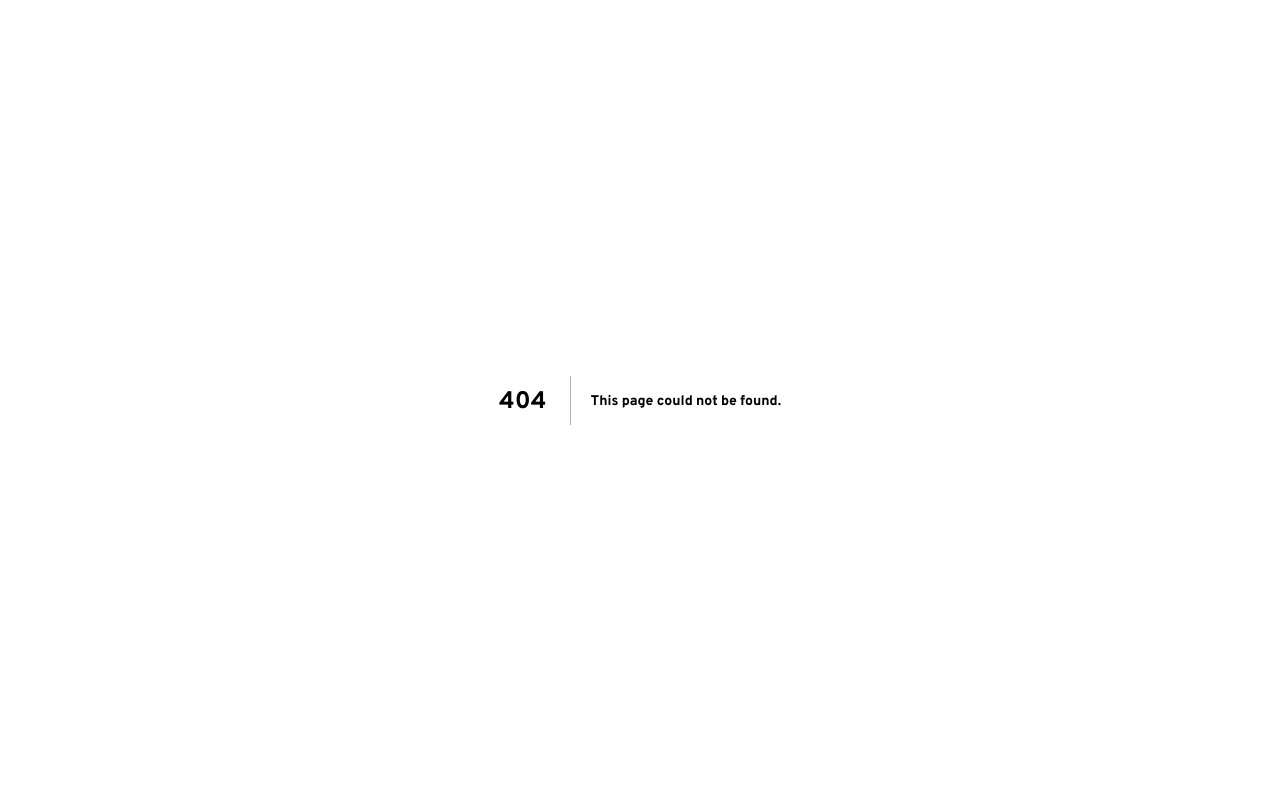
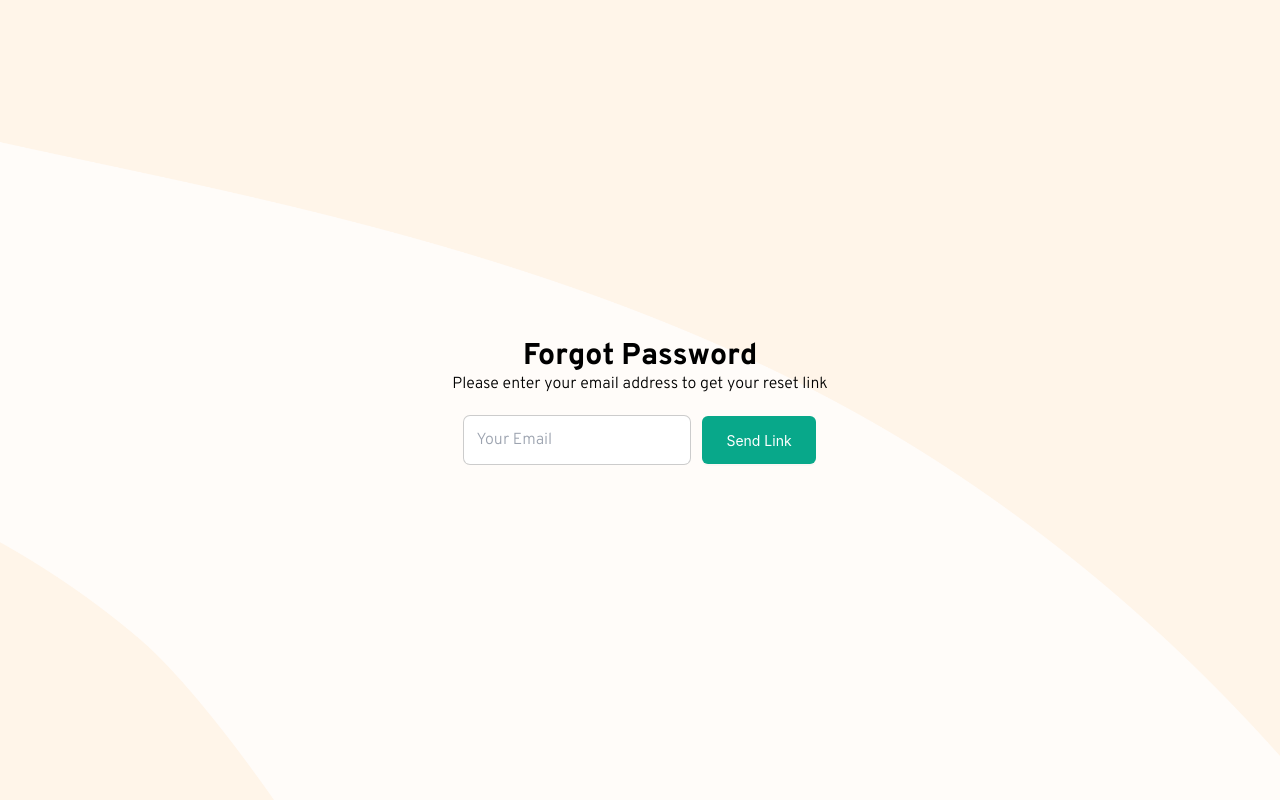
Before and after one commit to koffie99/rumlyn-host-rebuild, a Next.js app: page /screens/forgot-password in a window 1280 px wide. Before the commit this address had no page. Built offline with nearby package versions, Linux system fonts and the light colour scheme.

Commit message:
password reset added

```diff
--- a/app/globals.css
+++ b/app/globals.css
@@ -29,19 +29,22 @@ p {
 }
 
 .login-bg,
-.signup-bg {
+.signup-bg,
+.forgot-bg {
   background-image: url("/images/bg.png");
   background-repeat: no-repeat;
   background-size: cover;
 }
 
 .login-btn,
-.signup-btn {
+.signup-btn,
+.send-btn {
   border: none !important;
 }
 
 .login-btn:hover,
-.signup-btn:hover {
+.signup-btn:hover,
+.send-btn:hover {
   background: #06856d !important;
   color: #ffffff !important;
 }
--- /dev/null
+++ b/app/screens/forgot-password/page.jsx
@@ -0,0 +1,87 @@
+"use client"
+import { Button } from "antd"
+import Image from "next/image"
+import React, { useState } from "react"
+import { Toaster, toast } from "react-hot-toast"
+
+const ForgotPassword = () => {
+  const [loading, setLoading] = useState(false)
+  const [email, setEmail] = useState("")
+
+  // send reset link
+  const sendLink = async () => {
+    try {
+      setLoading(true)
+      const myHeaders = new Headers()
+      myHeaders.append("Content-Type", "application/json")
+
+      const raw = JSON.stringify({
+        email: email.trim(),
+      })
+
+      const requestOptions = {
+        method: "POST",
+        headers: myHeaders,
+        body: raw,
+        redirect: "follow",
+      }
+
+      await fetch(
+        "https://api.rumlyn.com/api/v1/forgotPassword",
+        requestOptions
+      )
+        .then((response) => response.json())
+        .then((result) => {
+          if (result.msg === "email sent successfully") {
+            setLoading(false)
+            toast.success("Password reset link sent successfully")
+            location.href = "/"
+          } else {
+            setLoading(false)
+            toast.error(result.msg)
+          }
+        })
+        .catch((error) => console.error(error))
+    } catch (err) {
+      console.log(err)
+      setLoading(false)
+      toast.error("Unable to send reset link, kindly try again")
+    }
+  }
+
+  return (
+    <div className="min-h-screen flex items-center justify-center forgot-bg flex-col">
+      <div className="text-center mb-5">
+        <h1 className="text-3xl">Forgot Password</h1>
+        <p>Please enter your email address to get your reset link</p>
+      </div>
+      <div className="flex items-center gap-3">
+        <input
+          type="text"
+          className="p-3 ring-1 ring-[#ccc] rounded-md w-full"
+          placeholder="Your Email"
+          onChange={(e) => setEmail(e.target.value)}
+        />
+        <Button
+          className="bg-[#08a88a] text-white p-6 send-btn"
+          onClick={() => sendLink()}
+        >
+          {loading ? (
+            <Image
+              width={30}
+              height={30}
+              alt="loading animation"
+              src="/anims/loading.gif"
+            />
+          ) : (
+            "Send Link"
+          )}
+        </Button>
+      </div>
+
+      <Toaster />
+    </div>
+  )
+}
+
+export default ForgotPassword
--- a/app/screens/login/page.jsx
+++ b/app/screens/login/page.jsx
@@ -84,7 +84,13 @@ const Login = () => {
           />
           <div className="flex items-center justify-between">
             <div></div>
-            <button>Forgot Password?</button>
+            <button
+              onClick={() => {
+                location.href = "/screens/forgot-password"
+              }}
+            >
+              Forgot Password?
+            </button>
           </div>
           <Button
             className="bg-[#08a88a] text-white p-6 rounded-md hover:bg-[#258573] login-btn"
```
